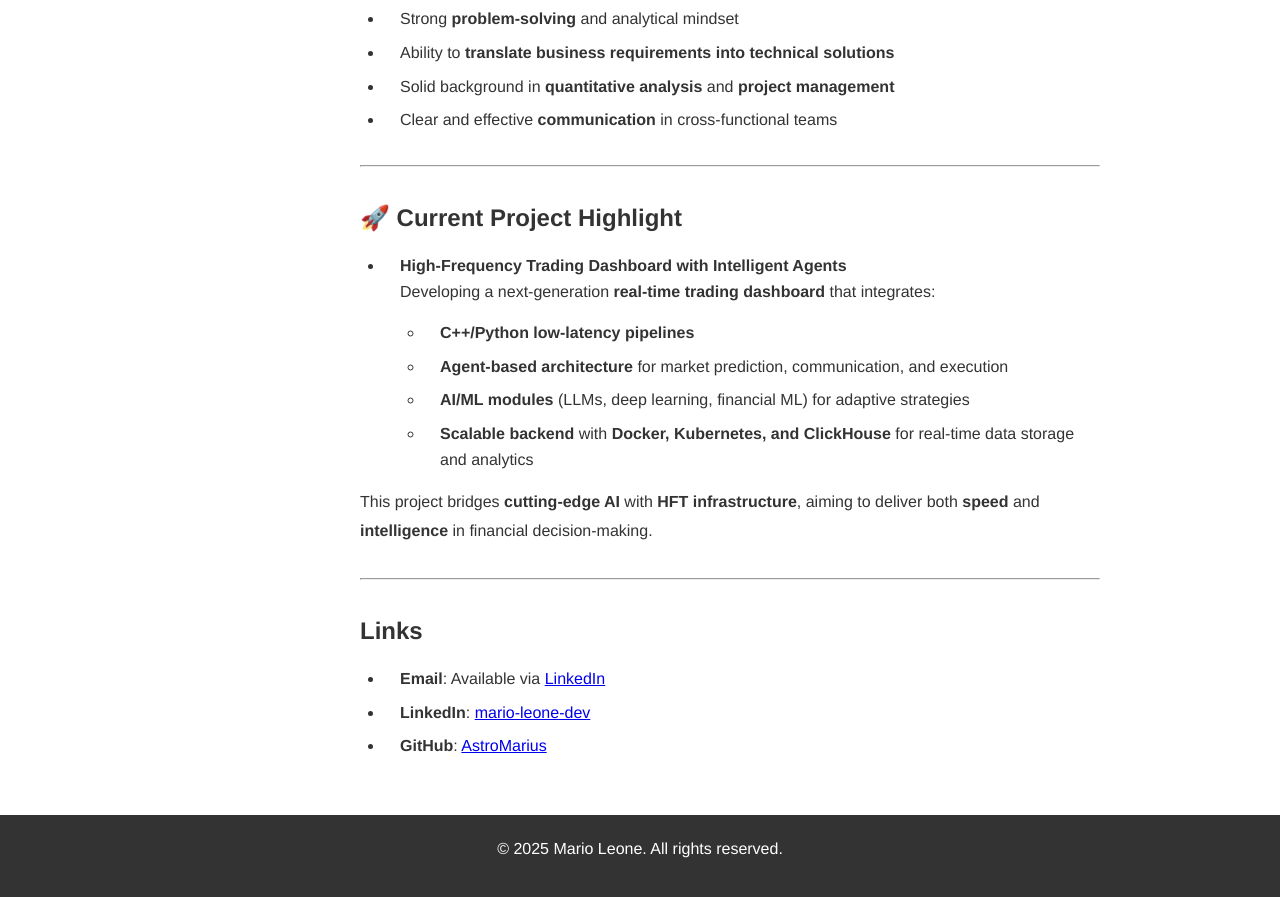
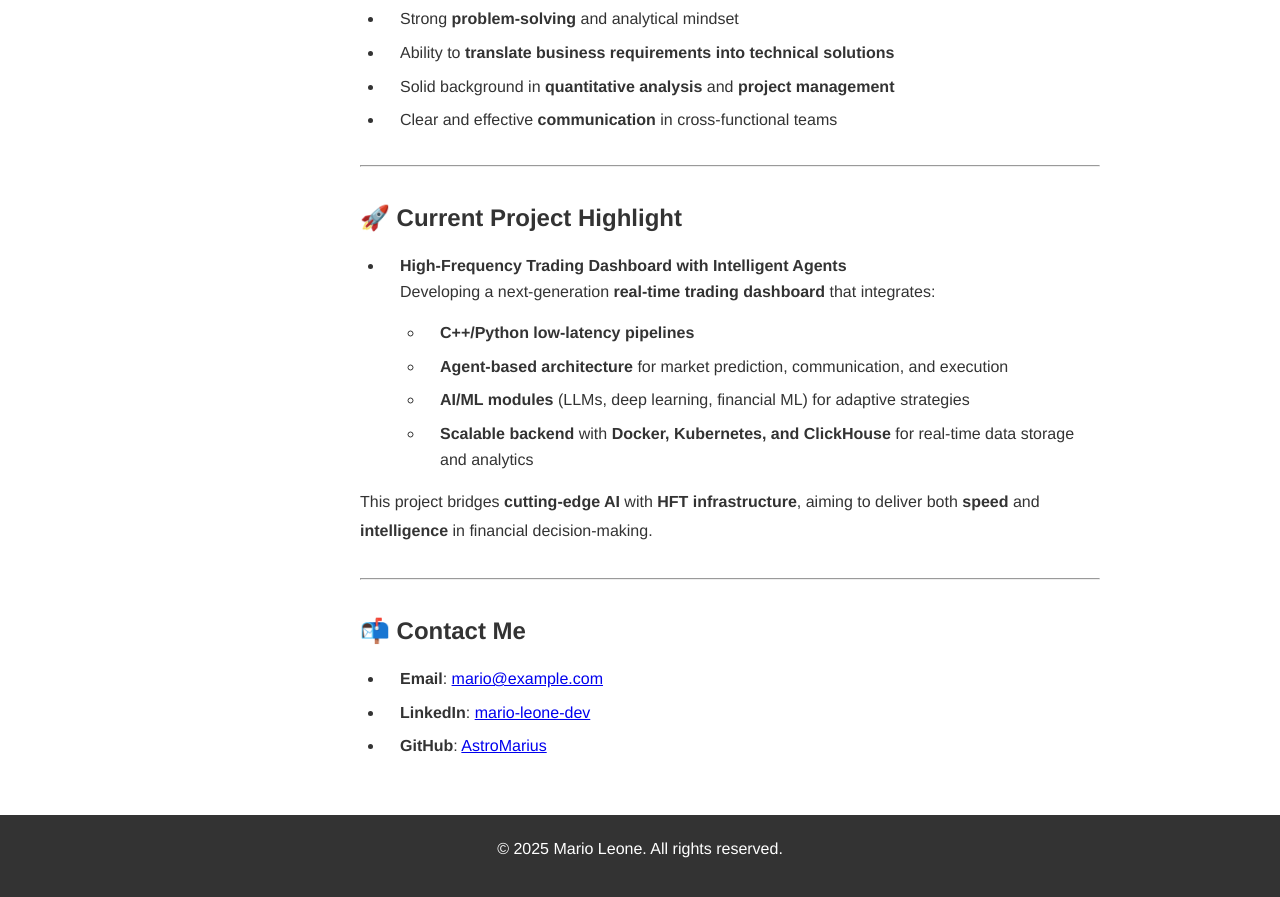
Before and after one commit to AstroMarius/marioleone.github.io, a Jekyll site: the page built from index.md, in a window 1280 px wide and 900 px high, scrolled down 1538 px. Shown: the top 897 px of the window. Built offline with Jekyll 4.4.1, drawn with Linux system fonts in a browser that asks for light colours.

Commit message:
feat: aggiornare i link e le informazioni di contatto nel portfolio
Modificati i link nel feed, sitemap e robots per puntare al dominio attuale. Aggiornato il titolo della sezione contatti e le informazioni di contatto nel portfolio per riflettere l'indirizzo email corretto e migliorare l'accessibilità.

```diff
--- a/index.md
+++ b/index.md
@@ -72,8 +72,8 @@ This project bridges **cutting-edge AI** with **HFT infrastructure**, aiming to
 
 ---
 
-## Links
+## 📬 Contact Me {#contact}
 
-- **Email**: Available via [LinkedIn](https://linkedin.com/in/mario-leone-dev)
-- **LinkedIn**: [mario-leone-dev](https://linkedin.com/in/mario-leone-dev)
-- **GitHub**: [AstroMarius](https://github.com/AstroMarius)
+- **Email**: [mario@example.com](mailto:mario@example.com){:target="_blank" rel="noopener"}
+- **LinkedIn**: [mario-leone-dev](https://linkedin.com/in/mario-leone-dev){:target="_blank" rel="noopener"}
+- **GitHub**: [AstroMarius](https://github.com/AstroMarius){:target="_blank" rel="noopener"}
```
Also changed, not shown: 4 other files.
